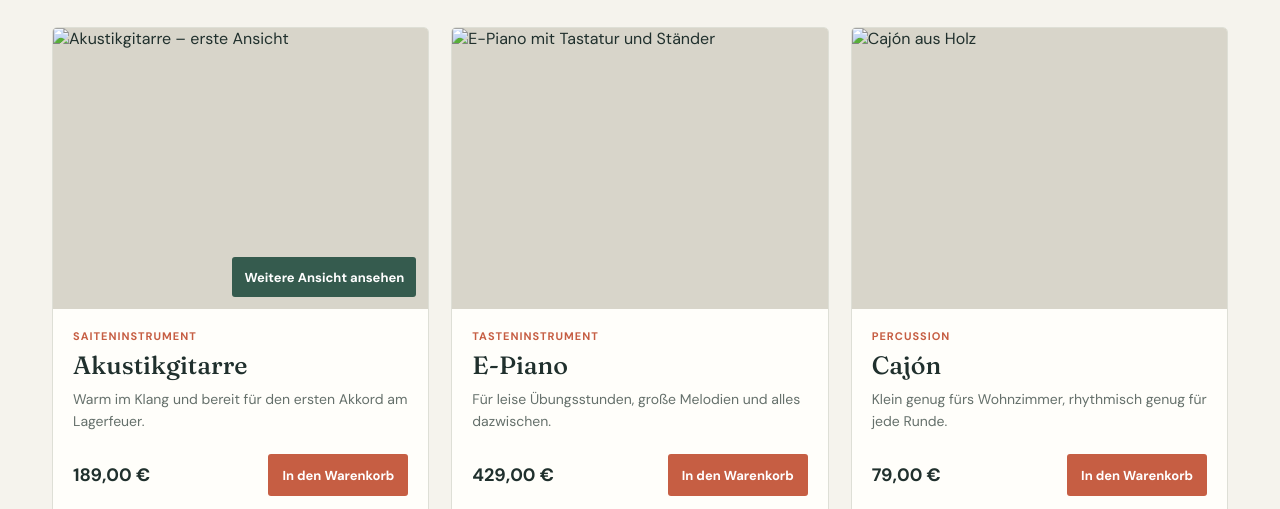
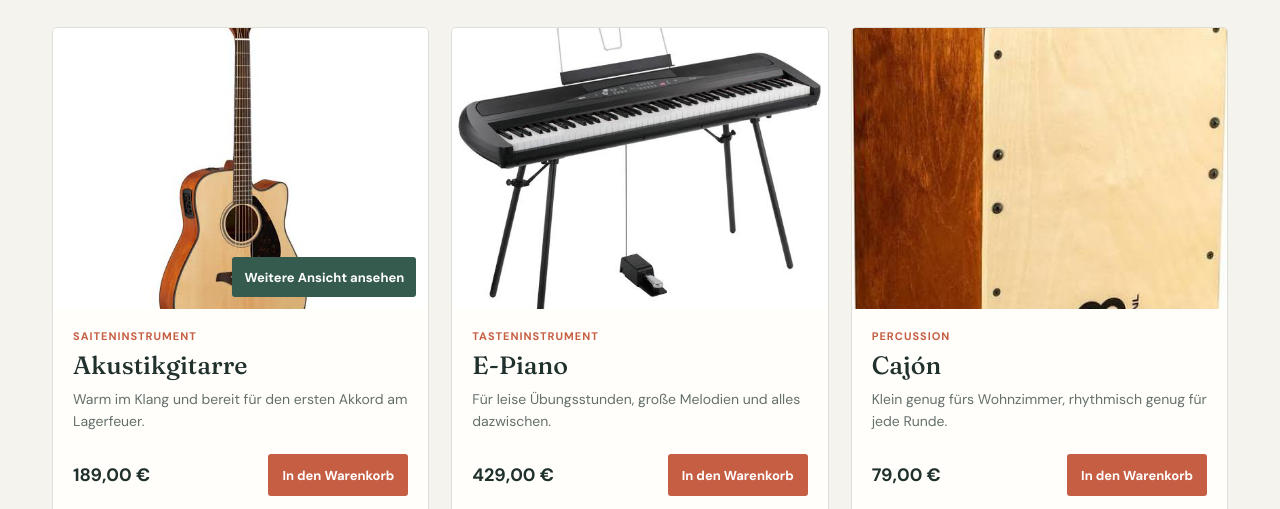
Before and after one commit to mili433/milenas-klangladen, a plain HTML site: page index.html in a window 1280 px wide. Shown: the part 702-1211 px from the top of the page. Drawn offline with Linux system fonts and the light colour scheme.

Commit message:
Update product images to new file paths

```diff
--- a/index.html
+++ b/index.html
@@ -497,7 +497,7 @@
                 <div class="product-image-wrap" id="guitar-swipe-area">
                     <img
                         id="guitar-image"
-                        src="bilder/gitarre-1.jpg"
+                        src="IMG_0903.jpeg"
                         alt="Akustikgitarre – erste Ansicht"
                     >
                     <button
@@ -522,7 +522,7 @@
             </article>
 
             <article class="product" data-name="E-Piano" data-price="429">
-                <img src="bilder/e-piano.jpg" alt="E-Piano mit Tastatur und Ständer" loading="lazy">
+                <img src="IMG_0905.jpeg" alt="E-Piano mit Tastatur und Ständer" loading="lazy">
 
                 <div class="product-info">
                     <p class="product-kind">Tasteninstrument</p>
@@ -536,7 +536,7 @@
             </article>
 
             <article class="product" data-name="Cajón" data-price="79">
-                <img src="bilder/cajon.jpg" alt="Cajón aus Holz" loading="lazy">
+                <img src="IMG_0904.jpeg" alt="Cajón aus Holz" loading="lazy">
 
                 <div class="product-info">
                     <p class="product-kind">Percussion</p>
@@ -668,12 +668,12 @@
 
         const guitarViews = [
             {
-                src: "bilder/gitarre-1.jpg",
+                src: "IMG_0903.jpeg",
                 alt: "Akustikgitarre – erste Ansicht",
                 nextButtonText: "Weitere Ansicht ansehen"
             },
             {
-                src: "bilder/gitarre-2.jpg",
+                src: "IMG_0906.jpeg",
                 alt: "Akustikgitarre – zweite Ansicht",
                 nextButtonText: "Erste Ansicht ansehen"
             }
```
